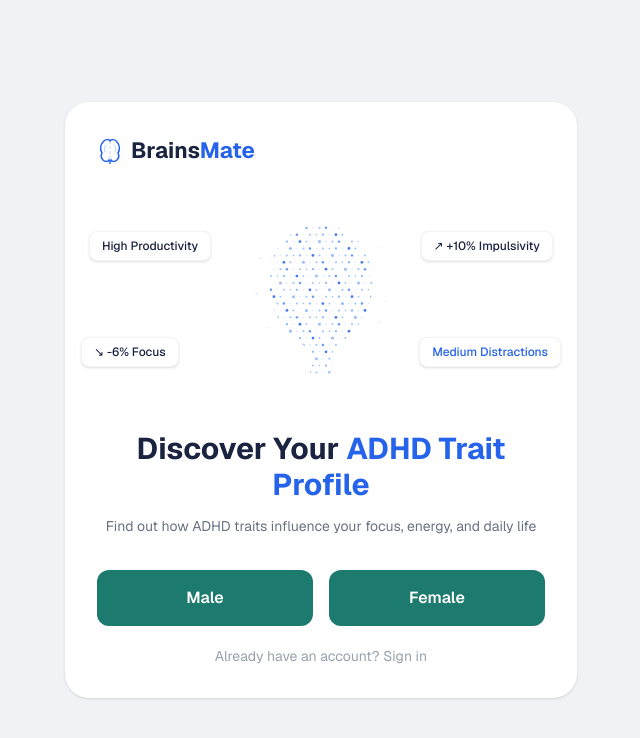
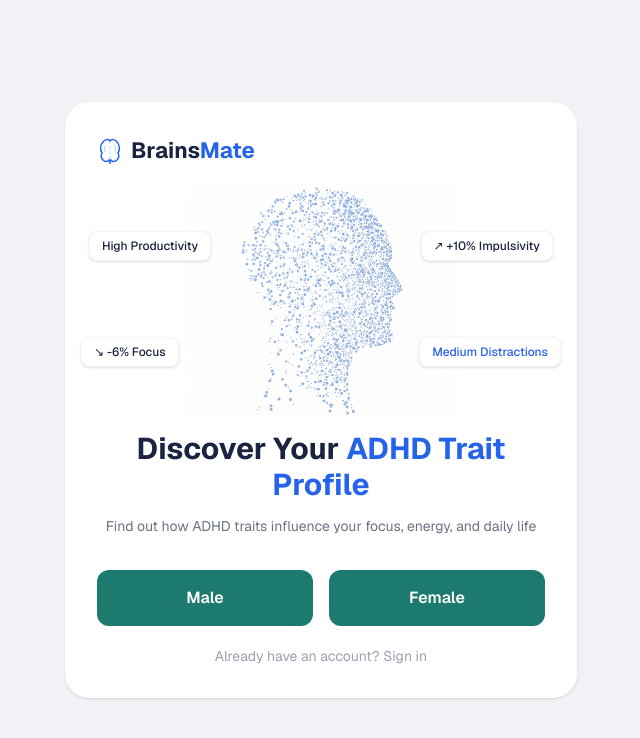
Before and after one commit to ilo667/adhdtest, a Next.js app in the folder frontend/: page / in a window 1280 px wide. Shown: the top 738 px of the page, without its empty margins (319-959 px from the left). Built offline with nearby package versions, Linux system fonts and the light colour scheme.

Commit message:
Landing: use head illustration image instead of SVG

```diff
--- a/frontend/app/page.tsx
+++ b/frontend/app/page.tsx
@@ -1,50 +1,7 @@
 import { type ReactNode } from "react";
+import Image from "next/image";
 import Link from "next/link";
 import { BrainsMateLogo } from "../components/BrainIcon";
-
-function HeadSVG() {
-  const sizes =    [1.0, 1.5, 0.8, 1.8, 1.2, 0.6, 2.0, 1.0, 1.4, 1.6, 0.7, 1.3];
-  const opacities = [0.55, 0.75, 0.45, 0.85, 0.65, 0.4, 0.5, 0.7, 0.6, 0.8, 0.5, 0.65];
-  const colors = ['#3b82f6','#60a5fa','#93c5fd','#2563eb','#60a5fa','#93c5fd','#3b82f6','#bfdbfe','#60a5fa','#3b82f6','#93c5fd','#60a5fa'];
-
-  const dots: { x: number; y: number; r: number; op: number; fill: string }[] = [];
-  let idx = 0;
-  for (let row = 0; row < 23; row++) {
-    const y = 22 + row * 9;
-    const offset = (row % 2) * 4.5;
-    for (let col = 0; col < 17; col++) {
-      const x = 20 + offset + col * 8.5;
-      dots.push({ x, y, r: sizes[idx % 12], op: opacities[idx % 12], fill: colors[idx % 12] });
-      idx++;
-    }
-  }
-
-  return (
-    <svg viewBox="0 0 180 230" fill="none" xmlns="http://www.w3.org/2000/svg" className="w-36 h-44">
-      <defs>
-        <clipPath id="headClip">
-          {/* Human head + neck silhouette */}
-          <path d="M90 18 C58 18 32 40 25 70 C18 100 26 134 44 154 C55 167 68 176 74 180 L74 208 C79 213 85 216 90 216 C95 216 101 213 106 208 L106 180 C112 176 125 167 136 154 C154 134 162 100 155 70 C148 40 122 18 90 18 Z"/>
-        </clipPath>
-      </defs>
-      {/* Scattered exterior dots */}
-      <circle cx="11" cy="62" r="1.5" fill="#93c5fd" opacity="0.3"/>
-      <circle cx="169" cy="48" r="1.2" fill="#bfdbfe" opacity="0.35"/>
-      <circle cx="6" cy="108" r="2" fill="#93c5fd" opacity="0.2"/>
-      <circle cx="174" cy="118" r="1.5" fill="#bfdbfe" opacity="0.28"/>
-      <circle cx="14" cy="85" r="1" fill="#bfdbfe" opacity="0.22"/>
-      <circle cx="166" cy="145" r="1.3" fill="#93c5fd" opacity="0.25"/>
-      <circle cx="20" cy="152" r="1" fill="#60a5fa" opacity="0.2"/>
-      <circle cx="162" cy="72" r="1.2" fill="#bfdbfe" opacity="0.22"/>
-      {/* Head dots clipped to head shape */}
-      <g clipPath="url(#headClip)">
-        {dots.map((d, i) => (
-          <circle key={i} cx={d.x} cy={d.y} r={d.r} fill={d.fill} opacity={d.op}/>
-        ))}
-      </g>
-    </svg>
-  );
-}
 
 function FloatingTag({ children, className }: { children: ReactNode; className: string }) {
   return (
@@ -65,7 +22,13 @@ export default function LandingPage() {
         <div className="relative flex items-center justify-center w-full mb-8" style={{ height: 200 }}>
           <FloatingTag className="-left-2 top-8">High Productivity</FloatingTag>
           <FloatingTag className="-left-4 bottom-8">↘ -6% Focus</FloatingTag>
-          <HeadSVG />
+          <Image
+            src="/head-illustration@2x.png"
+            alt="Head illustration"
+            width={273}
+            height={237}
+            quality={100}
+          />
           <FloatingTag className="-right-2 top-8">↗ +10% Impulsivity</FloatingTag>
           <FloatingTag className="-right-4 bottom-8 text-[#2563eb]">Medium Distractions</FloatingTag>
         </div>
```
Also changed, not shown: frontend/public/head-illustration@2x.png (added).
